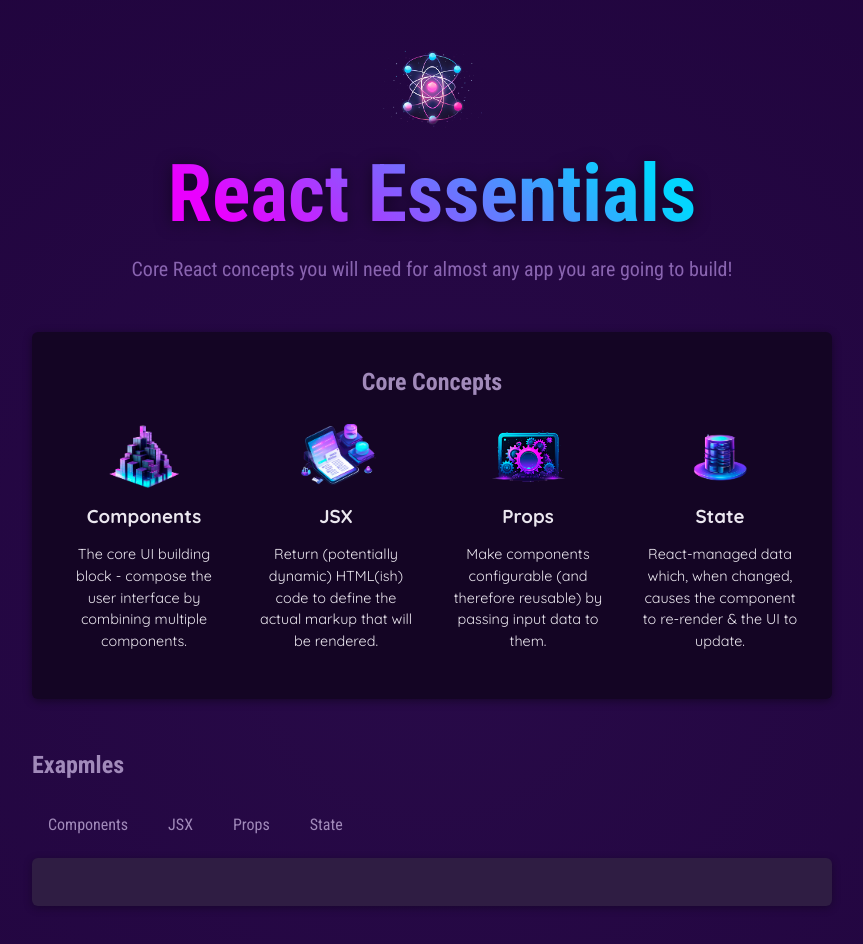
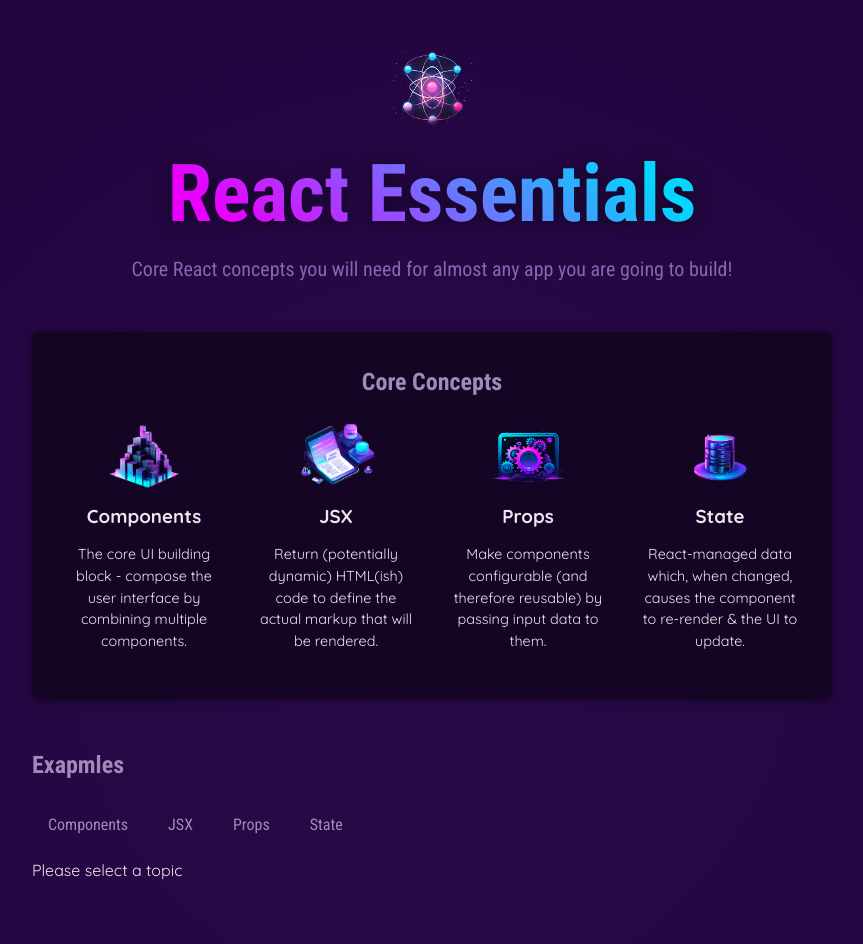
Before and after one commit to Dp-major/react-app-learning, a React (Vite) app: page / in a window 1280 px wide. Shown: the top 944 px of the page, without its empty margins (208-1071 px from the left). Built offline with nearby package versions, Linux system fonts and the light colour scheme.

Commit message:
Learned to hook use state and render dyanamic content

```diff
--- a/src/App.jsx
+++ b/src/App.jsx
@@ -1,16 +1,30 @@
-import { useState } from 'react';
-import { CORE_CONCEPTS, EXAMPLES } from './data';
-import Header from './componnets/Header'
-import CoreConcept from './componnets/CoreConcept'
-import TabButton from './componnets/TabButton';
+import { useState } from "react";
+import { CORE_CONCEPTS, EXAMPLES } from "./data";
+import Header from "./componnets/Header";
+import CoreConcept from "./componnets/CoreConcept";
+import TabButton from "./componnets/TabButton";
 
 function App() {
-  const [ selectedTopic, setSelectedTopic ] = useState('components');
+  const [selectedTopic, setSelectedTopic] = useState();
 
   function handleSelect(selctedButton) {
     // selectedButton => 'componenets', 'jsx', 'props', 'state
-    setSelectedTopic(EXAMPLES[`${selctedButton}`])
+    setSelectedTopic(EXAMPLES[`${selctedButton}`]);
     //console.log(selectedTopic);
+  }
+
+  let tabContent = <p>Please select a topic</p>;
+
+  if (selectedTopic) {
+    tabContent = (
+      <div id="tab-content">
+        <h3>{selectedTopic.title}</h3>
+        <p>{selectedTopic.description}</p>
+        <pre>
+          <code>{selectedTopic.code}</code>
+        </pre>
+      </div>
+    );
   }
 
   return (
@@ -40,15 +54,7 @@
             <TabButton onSelect={() => handleSelect("props")}>Props</TabButton>
             <TabButton onSelect={() => handleSelect("state")}>State</TabButton>
           </menu>
-          <div id="tab-content">
-            <h3>{selectedTopic.title}</h3>
-            <p>{selectedTopic.description}</p>
-            <pre>
-              <code>
-                {selectedTopic.code}
-              </code>
-            </pre>
-          </div>
+          {tabContent}
         </section>
       </main>
     </div>
```
